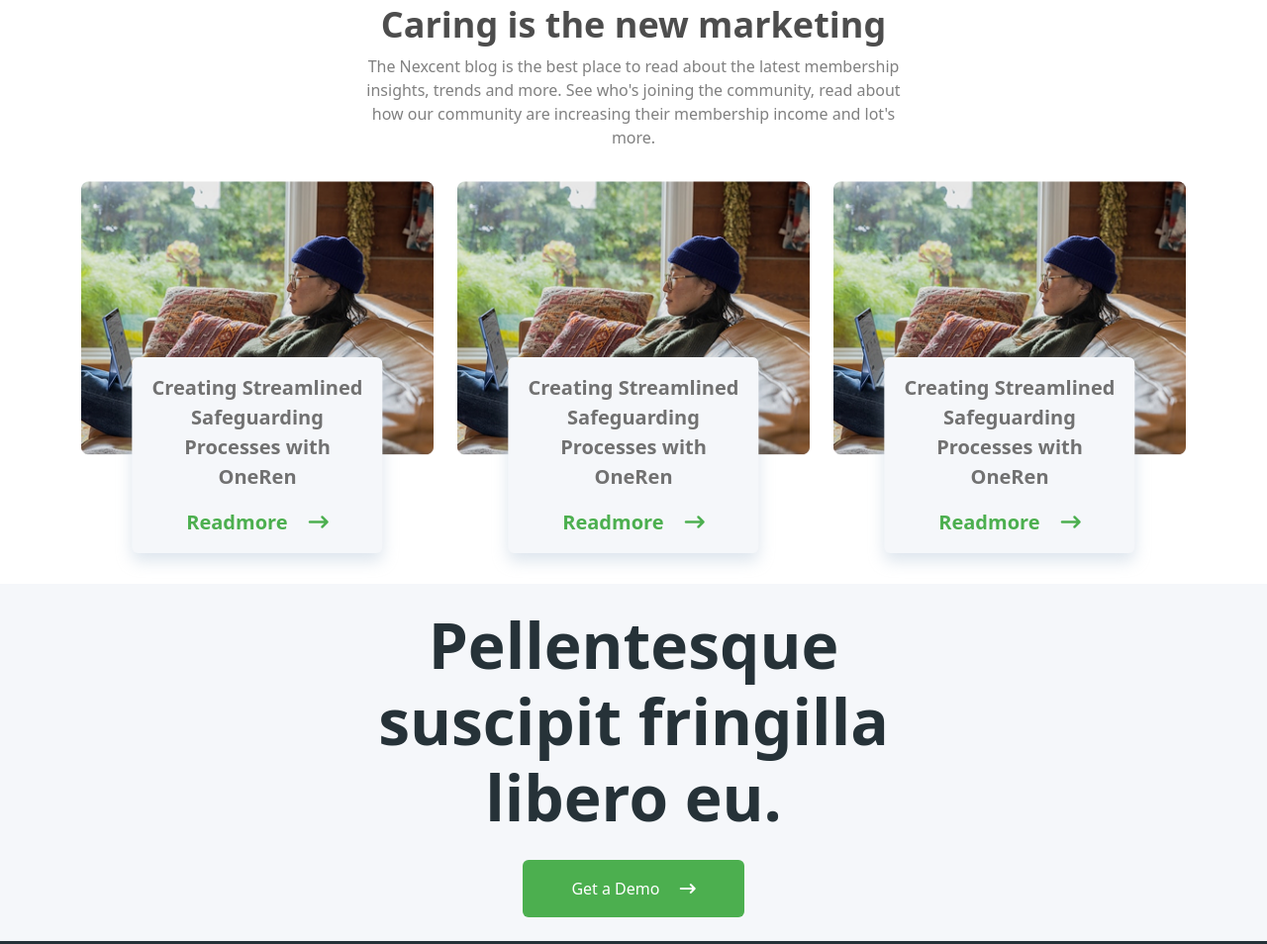
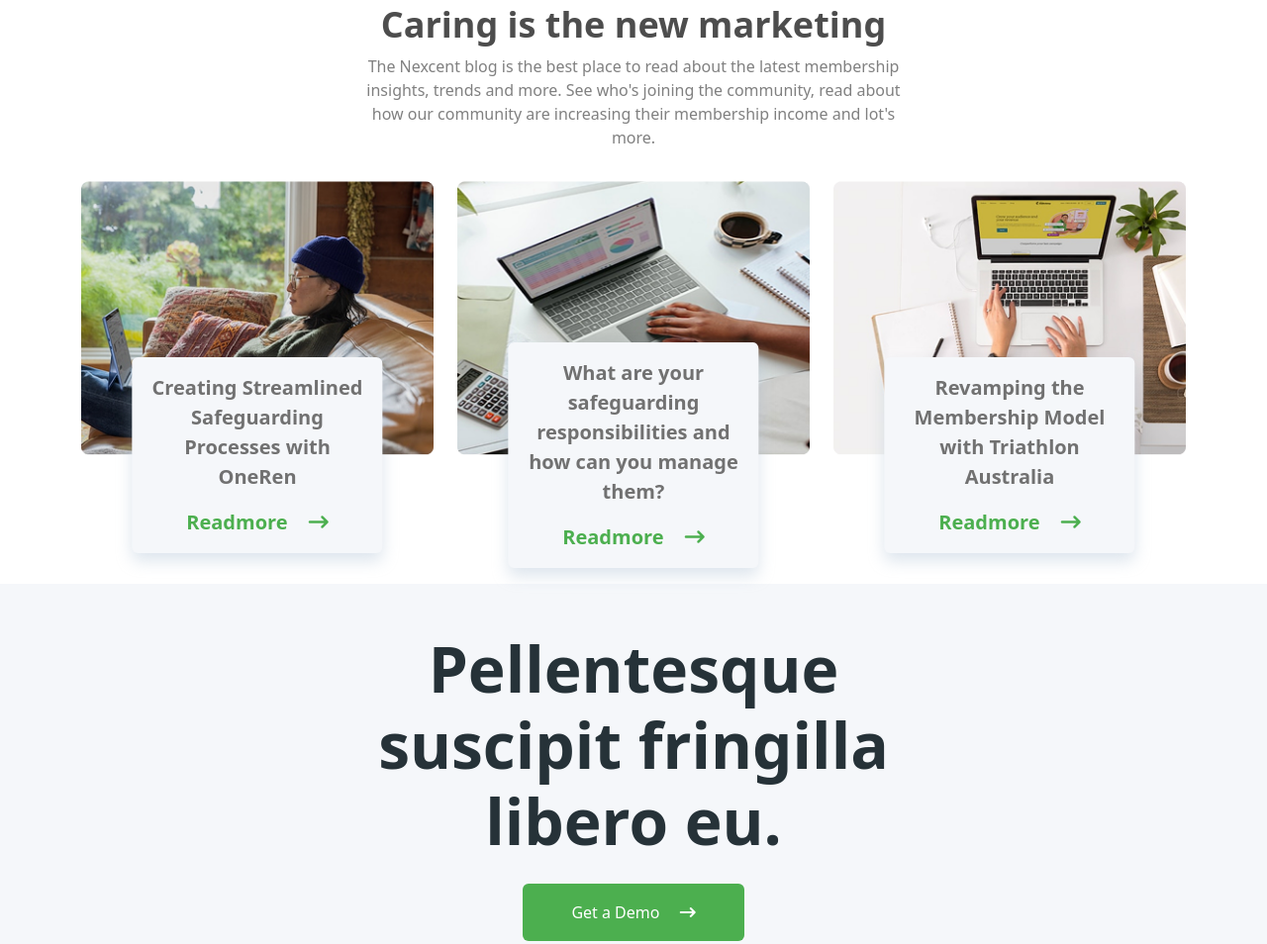
Before and after one commit to Siam-XD/project-7, a plain HTML site: page index.html in a window 1280 px wide. Shown: the part 3077-4031 px from the top of the page at 99% size. Drawn offline with nearby package versions, Linux system fonts and the light colour scheme.

Commit message:
updated main

```diff
--- a/index.html
+++ b/index.html
@@ -254,16 +254,16 @@
 						</div>
 					</div>
 					<div class="col-4 position-relative">
-						<img src="./assets/working.png" alt="girl working on her laptop">
+						<img src="./assets/laptop1.png" alt="girl working on her laptop">
 						<div class="col-8 p-3 rounded read-more text-center position-absolute top-100 start-50 translate-middle">
-							<p class="fw-semibold fs-5">Creating Streamlined Safeguarding Processes with OneRen</p>
+							<p class="fw-semibold fs-5">What are your safeguarding responsibilities and how can you manage them?</p>
 							<a class="fw-semibold fs-5" href="#">Readmore <i class="ms-3 fa-solid fa-arrow-right-long"></i></a>
 						</div>
 					</div>
 					<div class="col-4 position-relative">
-						<img src="./assets/working.png" alt="girl working on her laptop">
+						<img src="./assets/laptop2.png" alt="girl working on her laptop">
 						<div class="col-8 p-3 rounded read-more text-center position-absolute top-100 start-50 translate-middle">
-							<p class="fw-semibold fs-5">Creating Streamlined Safeguarding Processes with OneRen</p>
+							<p class="fw-semibold fs-5">Revamping the Membership Model with Triathlon Australia</p>
 							<a class="fw-semibold fs-5" href="#">Readmore <i class="ms-3 fa-solid fa-arrow-right-long"></i></a>
 						</div>
 					</div>
@@ -274,7 +274,7 @@
 
 		<!-- demo section start -->
 		<section id="demo">
-			<div class="container py-4">
+			<div class="container py-5">
 				<div class="row">
 					<div class="col-6 text-center mx-auto demo-text">
 						<h2 class="fw-semibold mb-4">Pellentesque suscipit fringilla libero eu.</h2>
```
Also changed, not shown: assets/laptop1.png (added), assets/laptop2.png (added).
